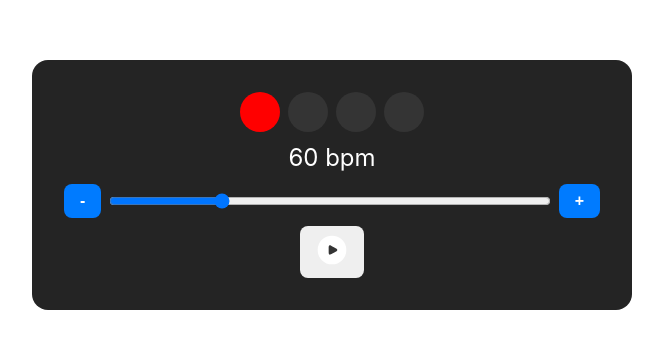
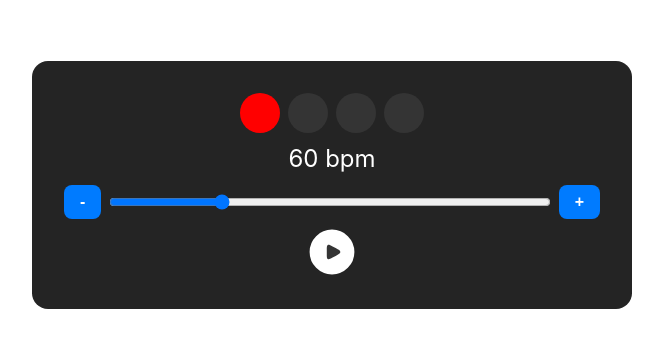
Before and after one commit to gabriel-pantojab/metronome, a React (Vite) app: page / in a window 1280 px wide. Shown: the part 215-564 px from the top of the page, without its empty margins (308-971 px from the left). Built offline with nearby package versions, Linux system fonts and the light colour scheme.

Commit message:
refactor: update PlayIcon size in Metronome component

```diff
--- a/src/components/metronome/metronome.module.css
+++ b/src/components/metronome/metronome.module.css
@@ -34,24 +34,12 @@
 }
 
 .button {
-    padding: 0.5rem 1rem;
+    background-color: transparent;
+    display: flex;
+    justify-content: center;
+    align-items: center;
     border: none;
-    border-radius: 0.5rem;
-    font-size: 1rem;
-    font-weight: 700;
     cursor: pointer;
-}
-
-.startButton {
-    background-color: #36f994;
-    color: white;
-    font-size: 1.3rem;
-}
-
-.stopButton {
-    background-color: #ff3b3b;
-    color: white;
-    font-size: 1.3rem;
 }
 
 .signatures {
--- a/src/components/metronome/metronome.tsx
+++ b/src/components/metronome/metronome.tsx
@@ -61,7 +61,7 @@ export function Metronome() {
 
             <div>
                 <button className={style.button} onClick={handlePlay}>
-                    <PlayIcon width={32} height={32} />
+                    <PlayIcon width={50} height={50} />
                 </button>
             </div>
         </section>
```
